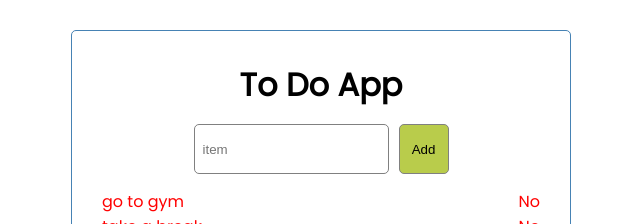
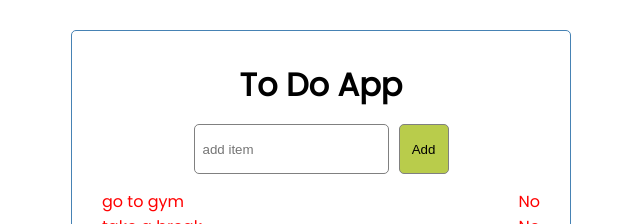
Before and after one commit to Mr-Zee/list-Items, a React (Create React App) app: page / in a window 1280 px wide. Shown: the top 224 px of the page, without its empty margins (319-959 px from the left). Built offline with nearby package versions, Linux system fonts and the light colour scheme.

Commit message:
place holder chaanged

```diff
--- a/src/components/Main.js
+++ b/src/components/Main.js
@@ -19,7 +19,6 @@ const Main = () => {
       };
       setTasks([...tasks, newItem]);
     }
-
     e.target.elements[0].value = ""
   };
 
@@ -36,7 +35,7 @@ const Main = () => {
         <input
           className="new-input-task"
           type="text"
-          placeholder="item"
+          placeholder="add item"
           name="task"
         />
         <input className="add-button" type="submit" value="Add" />
```
